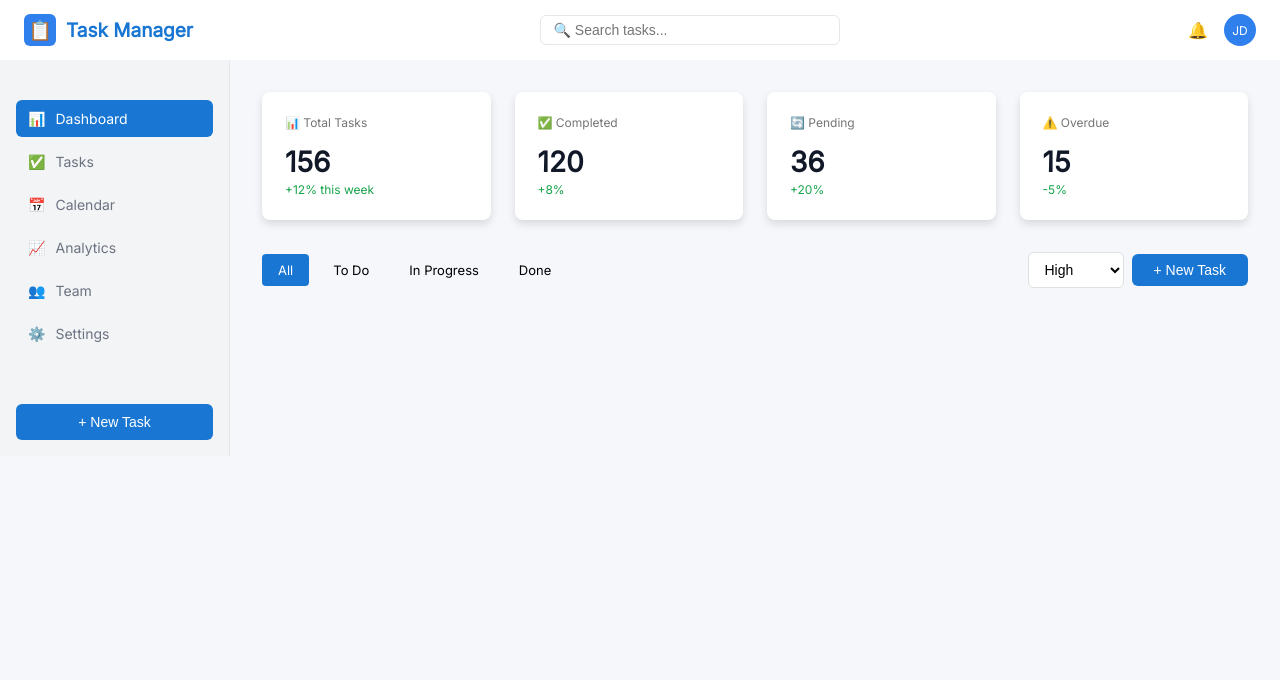
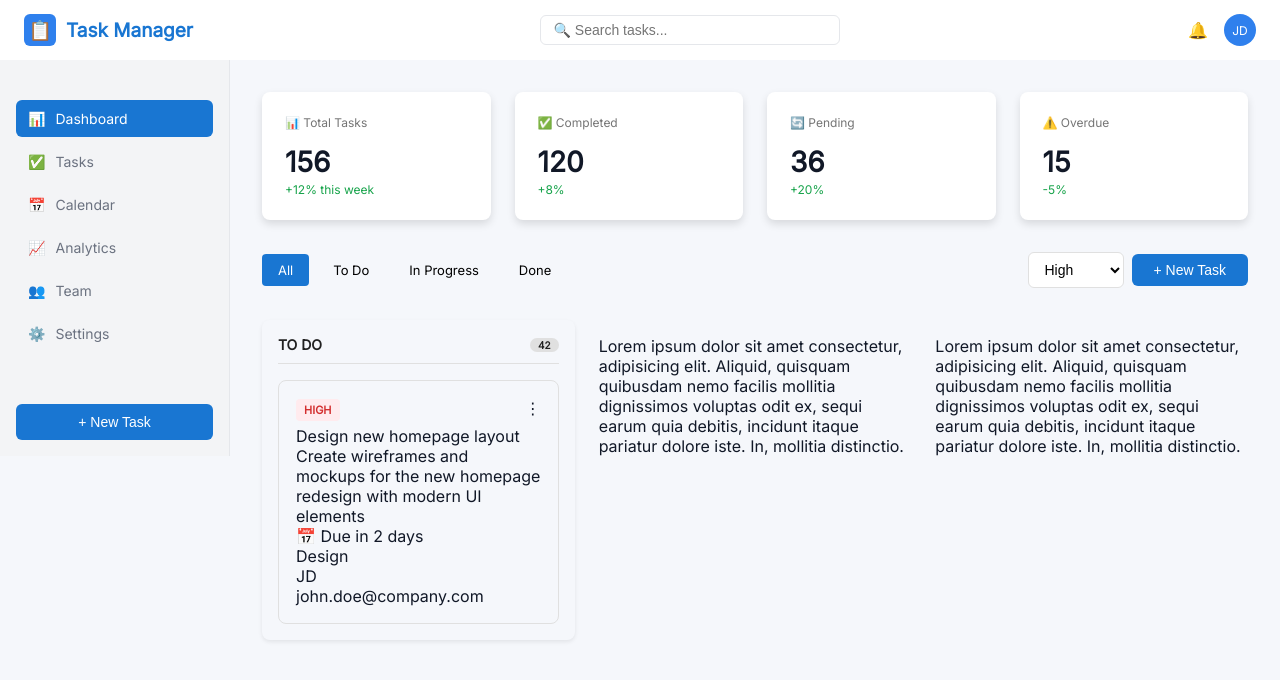
Before and after one commit to minaramsis1993/Luftborn, an Angular app: page /dashboard in a window 1280 px wide. Shown: the top 680 px of the page. Built offline with nearby package versions, Linux system fonts and the light colour scheme.

Commit message:
feat: add tasks list component with priority display and integrate into dashboard

```diff
--- /dev/null
+++ b/src/app/core/layout/tasks-list-per-priority/tasks-list-per-priority.html
@@ -0,0 +1,21 @@
+<div class="cards-list-wrapper">
+  <div class="top">
+    <div class="title">To Do</div>
+    <div class="number">42</div>
+  </div>
+  <div class="task-card">
+    <div class="options">⋮</div>
+    <!-- high-medium-low -->
+    <span class="priority-pill" [ngClass]="{ high: true, medium: false, low: false }">High</span>
+    <div class="title">Design new homepage layout</div>
+    <div class="description">
+      Create wireframes and mockups for the new homepage redesign with modern UI elements
+    </div>
+    <div class="dueDate">📅 Due in 2 days</div>
+    <div class="tags">Design</div>
+    <div class="assignee">
+      <div class="avatar">JD</div>
+      <div class="email">john.doe@company.com</div>
+    </div>
+  </div>
+</div>
--- /dev/null
+++ b/src/app/core/layout/tasks-list-per-priority/tasks-list-per-priority.scss
@@ -0,0 +1,60 @@
+.cards-list-wrapper {
+  border-radius: 0.5rem;
+  padding: 1rem;
+  box-shadow: 0px 2px 4px 0px rgba(0, 0, 0, 0.08);
+}
+
+.top {
+  display: flex;
+  justify-content: space-between;
+  align-items: center;
+  margin-bottom: 1rem;
+  border-bottom: 1px solid #e0e0e0;
+  padding-bottom: 10px;
+
+  .title {
+    font-weight: 700;
+    font-size: 14px;
+    text-transform: uppercase;
+    color: #212121;
+  }
+
+  .number {
+    border-radius: 12px;
+    display: flex;
+    justify-content: center;
+    align-items: center;
+    background-color: #e0e0e0;
+    padding: 1px 8px;
+    font-weight: 700;
+    font-size: 10px;
+    color: #212121;
+  }
+}
+
+.task-card {
+  border: 1px solid #e0e0e0;
+  border-radius: 0.5rem;
+  padding: 1.0625rem;
+  position: relative;
+  .options {
+    position: absolute;
+    top: 1.0625rem;
+    right: 1.0625rem;
+  }
+
+  .priority-pill {
+    border-radius: 0.25rem;
+    padding: 4px 8px;
+    text-transform: uppercase;
+    font-size: 11px;
+    font-weight: 700;
+    &.high {
+      background-color: #ffebee;
+      color: #d32f2f;
+    }
+  }
+  .title {
+    margin-top: 8px;
+  }
+}
--- a/src/app/features/dashboard/dashboard.page.html
+++ b/src/app/features/dashboard/dashboard.page.html
@@ -9,3 +9,16 @@
   }
 </div>
 <app-filters-bar></app-filters-bar>
+<div class="tasks-lists-grid-container">
+  <app-tasks-list-per-priority></app-tasks-list-per-priority>
+  <p>
+    Lorem ipsum dolor sit amet consectetur, adipisicing elit. Aliquid, quisquam quibusdam nemo
+    facilis mollitia dignissimos voluptas odit ex, sequi earum quia debitis, incidunt itaque
+    pariatur dolore iste. In, mollitia distinctio.
+  </p>
+  <p>
+    Lorem ipsum dolor sit amet consectetur, adipisicing elit. Aliquid, quisquam quibusdam nemo
+    facilis mollitia dignissimos voluptas odit ex, sequi earum quia debitis, incidunt itaque
+    pariatur dolore iste. In, mollitia distinctio.
+  </p>
+</div>
--- a/src/app/features/dashboard/dashboard.page.scss
+++ b/src/app/features/dashboard/dashboard.page.scss
@@ -1,5 +1,12 @@
 .stats-grid {
   display: grid;
-  grid-template-columns: repeat(4, minmax(220px, 1fr)); /* 4 equal columns */
-  gap: 24px; /* space between cards */
+  grid-template-columns: repeat(4, minmax(220px, 1fr));
+  gap: 24px;
 }
+
+.tasks-lists-grid-container {
+  margin-top: 32px;
+  display: grid;
+  grid-template-columns: repeat(3, 1fr);
+  gap: 24px;
+}
--- a/src/app/features/dashboard/dashboard.page.ts
+++ b/src/app/features/dashboard/dashboard.page.ts
@@ -1,10 +1,11 @@
 import { Component, ChangeDetectionStrategy } from '@angular/core';
 import { StatCard } from '../../shared/ui/stat-card/stat-card';
 import { FiltersBar } from "../../core/layout/filters-bar/filters-bar";
+import { TasksListPerPriority } from "../../core/layout/tasks-list-per-priority/tasks-list-per-priority";
 
 @Component({
   standalone: true,
-  imports: [StatCard, FiltersBar],
+  imports: [StatCard, FiltersBar, TasksListPerPriority],
   templateUrl: './dashboard.page.html',
   styleUrls: ['./dashboard.page.scss'],
   changeDetection: ChangeDetectionStrategy.OnPush,
```
Also changed, not shown: src/app/core/layout/tasks-list-per-priority/tasks-list-per-priority.ts (added, +11 -0 lines), 1 other file (tests, documents, lock files or other folders).
